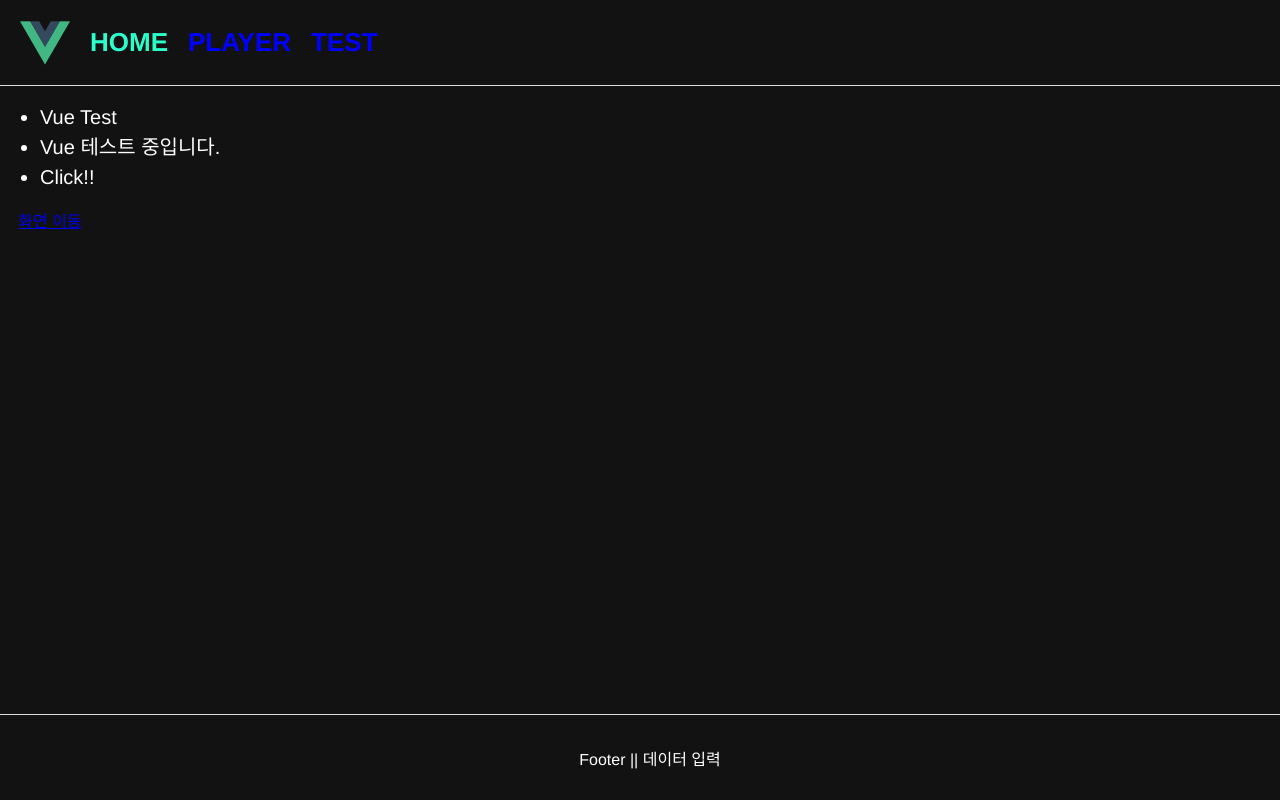
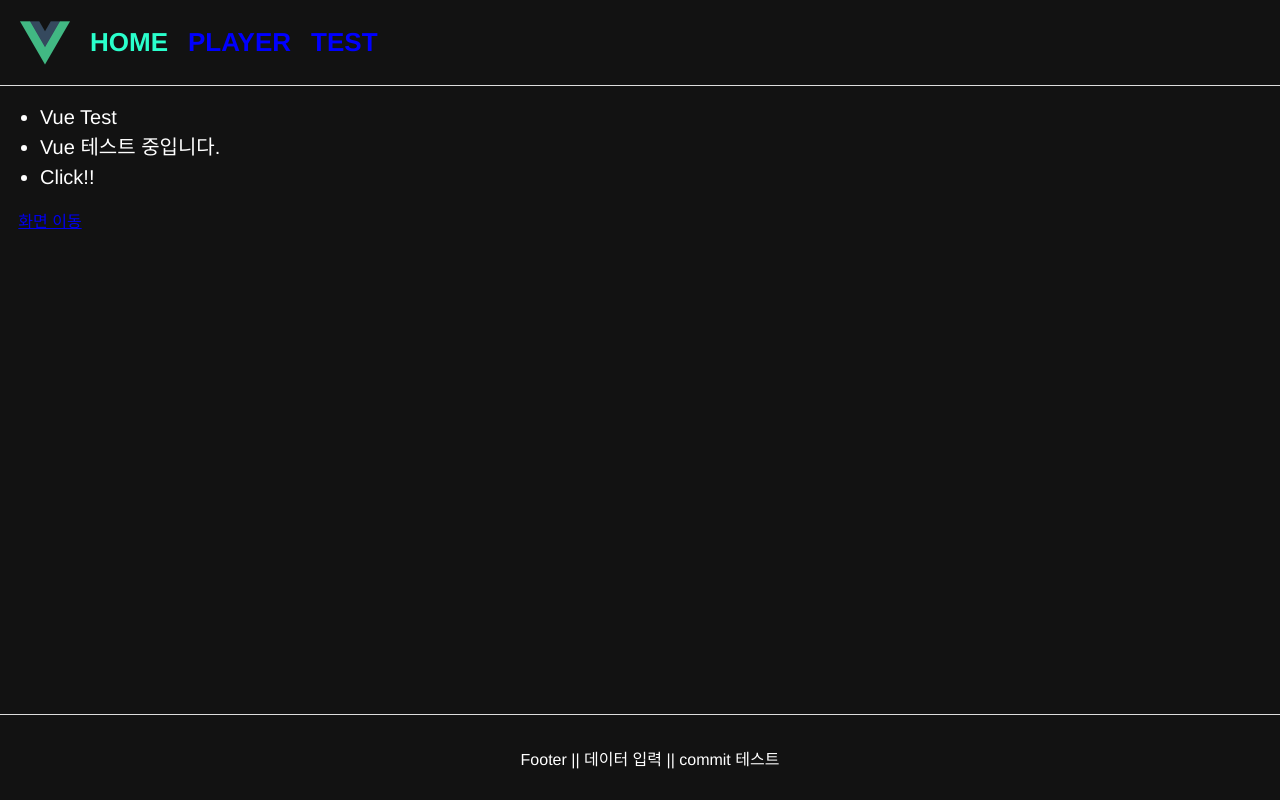
Before and after one commit to hwany0919/vueTest, a Vue app: page / in a window 1280 px wide. Built offline with nearby package versions, Linux system fonts and the light colour scheme.

Commit message:
두번째 커밋

```diff
--- a/src/views/Footer.vue
+++ b/src/views/Footer.vue
@@ -1,7 +1,7 @@
 <template>
   <div class="footer">
     <div>
-      Footer || 데이터 입력
+      Footer || 데이터 입력 || commit 테스트
     </div>
   </div>
 </template>
```
